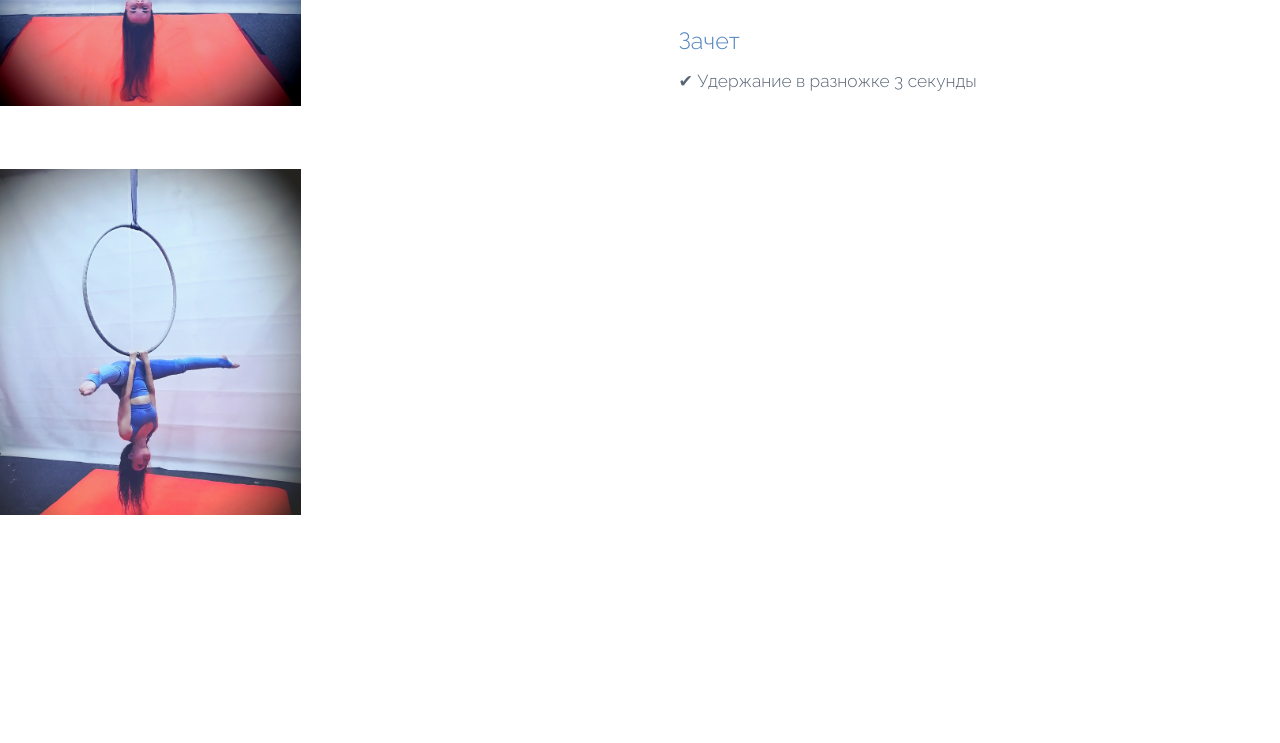
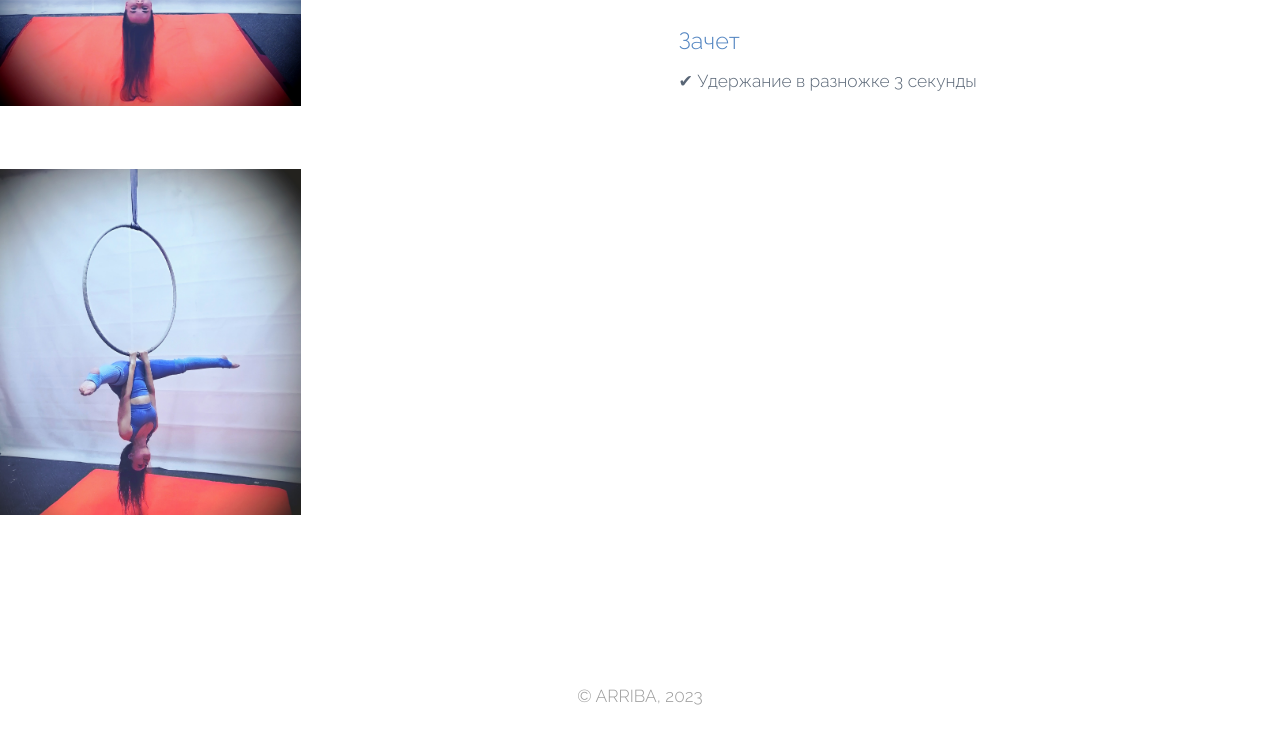
Before and after one commit to lsolovyeva/standards-silks-and-hoop, a plain HTML site: page hoop-beginner.html in a window 1280 px wide. Shown: the part 2621-3364 px from the top of the page. Before the commit the page ends 3303 px from the top, so only its background shows below. Drawn offline with Linux system fonts and the light colour scheme.

Commit message:
Update hoop-beginner.html

```diff
--- a/hoop-beginner.html
+++ b/hoop-beginner.html
@@ -91,6 +91,9 @@
 			</div>
 		</div>
 	</section>
+
+	<p align="center"> © ARRIBA, 2023 </p>
+
 	<script type="text/javascript" src="login.js"></script>
     </body>
 </html>
```
